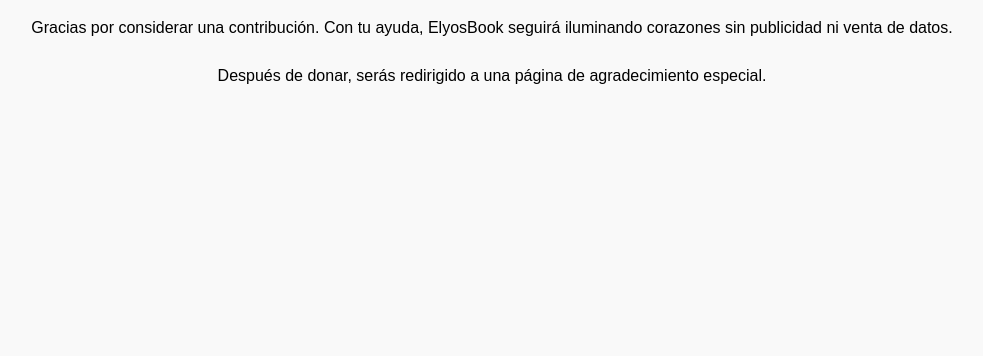
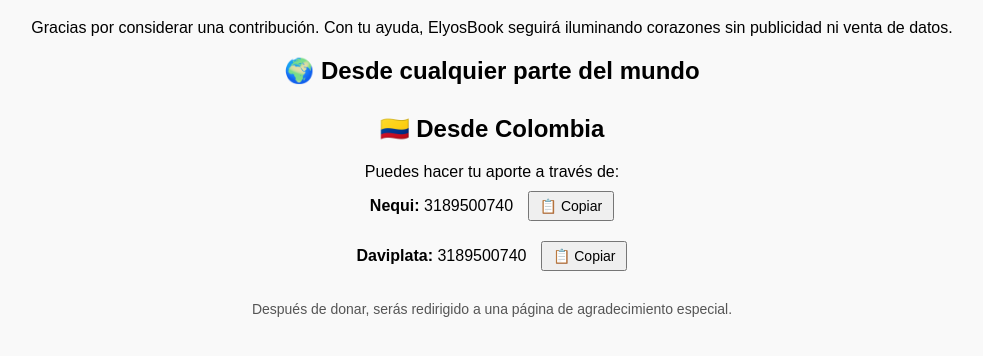
Before and after one commit to jesual1971/elyosbook, a website: page public/apoyo.html in a window 1280 px wide. Shown: the part 110-466 px from the top of the page, without its empty margins (148-1131 px from the left). Drawn offline with Linux system fonts and the light colour scheme; a script that the page names is missing.

Commit message:
💖 Añadida sección visual para aportes vía PayPal, Nequi y Daviplata con opción de copiar número

```diff
--- a/public/apoyo.html
+++ b/public/apoyo.html
@@ -8,16 +8,41 @@
   </script>
 </head>
 <body style="font-family: Arial, sans-serif; background-color: #f9f9f9; padding: 40px; text-align: center;">
+
   <h1>💖 Apoya este Santuario Digital</h1>
   <p>Gracias por considerar una contribución. Con tu ayuda, ElyosBook seguirá iluminando corazones sin publicidad ni venta de datos.</p>
 
-  <div id="paypal-container-RYAUQN93LXZKN" style="margin-top: 30px;"></div>
+  <h2>🌍 Desde cualquier parte del mundo</h2>
+  <div id="paypal-container-RYAUQN93LXZKN" style="margin: 30px auto;"></div>
   <script>
     paypal.HostedButtons({
       hostedButtonId: "RYAUQN93LXZKN",
     }).render("#paypal-container-RYAUQN93LXZKN");
   </script>
 
-  <p style="margin-top: 20px;">Después de donar, serás redirigido a una página de agradecimiento especial.</p>
+  <h2>🇨🇴 Desde Colombia</h2>
+  <p style="margin-bottom: 10px;">Puedes hacer tu aporte a través de:</p>
+
+  <div style="margin-bottom: 20px;">
+    <strong>Nequi:</strong> <span id="nequiNumero">3189500740</span>
+    <button onclick="copiarNumero('nequiNumero')" style="margin-left: 10px; padding: 5px 10px; font-size: 14px;">📋 Copiar</button>
+  </div>
+
+  <div style="margin-bottom: 20px;">
+    <strong>Daviplata:</strong> <span id="daviNumero">3189500740</span>
+    <button onclick="copiarNumero('daviNumero')" style="margin-left: 10px; padding: 5px 10px; font-size: 14px;">📋 Copiar</button>
+  </div>
+
+  <p style="margin-top: 30px; font-size: 14px; color: #555;">Después de donar, serás redirigido a una página de agradecimiento especial.</p>
+
+  <script>
+    function copiarNumero(idElemento) {
+      const texto = document.getElementById(idElemento).textContent;
+      navigator.clipboard.writeText(texto).then(() => {
+        alert("Número copiado: " + texto);
+      });
+    }
+  </script>
+
 </body>
 </html>
```
